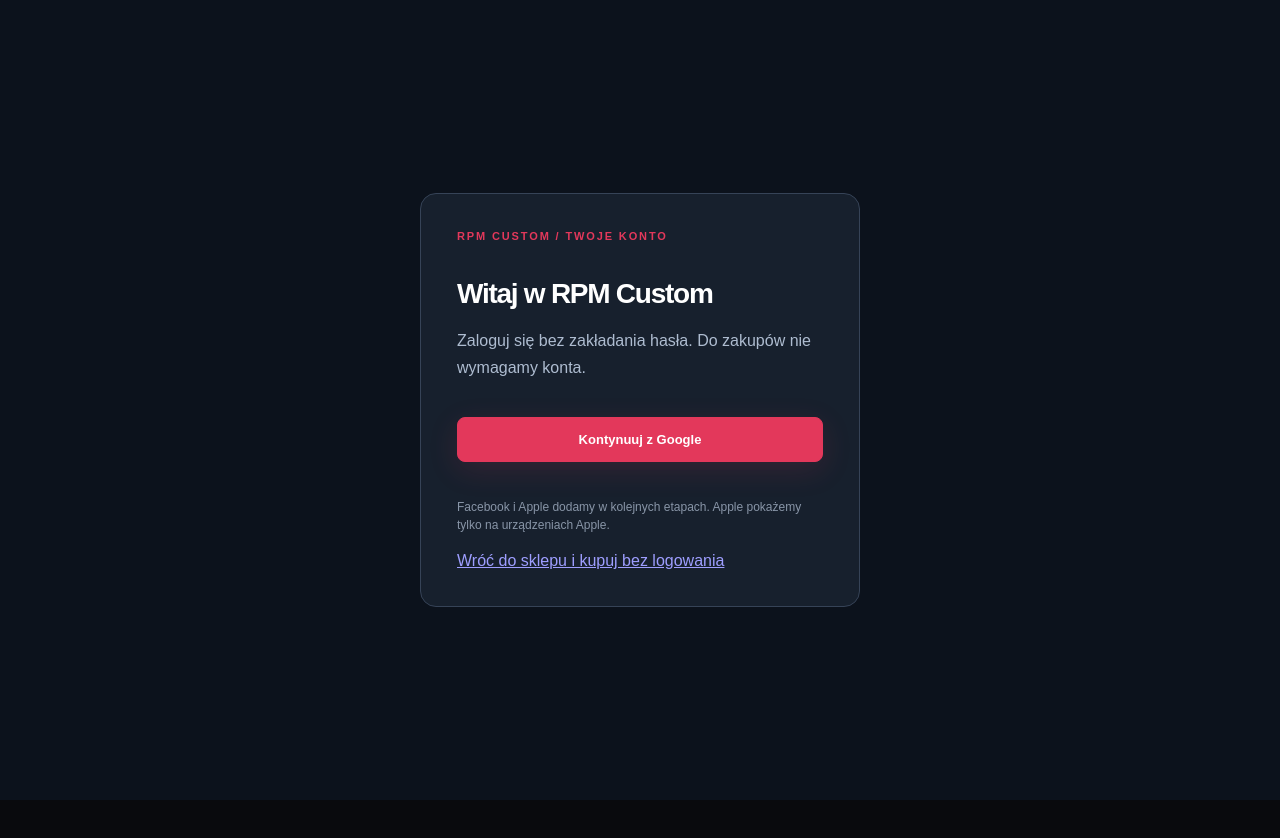
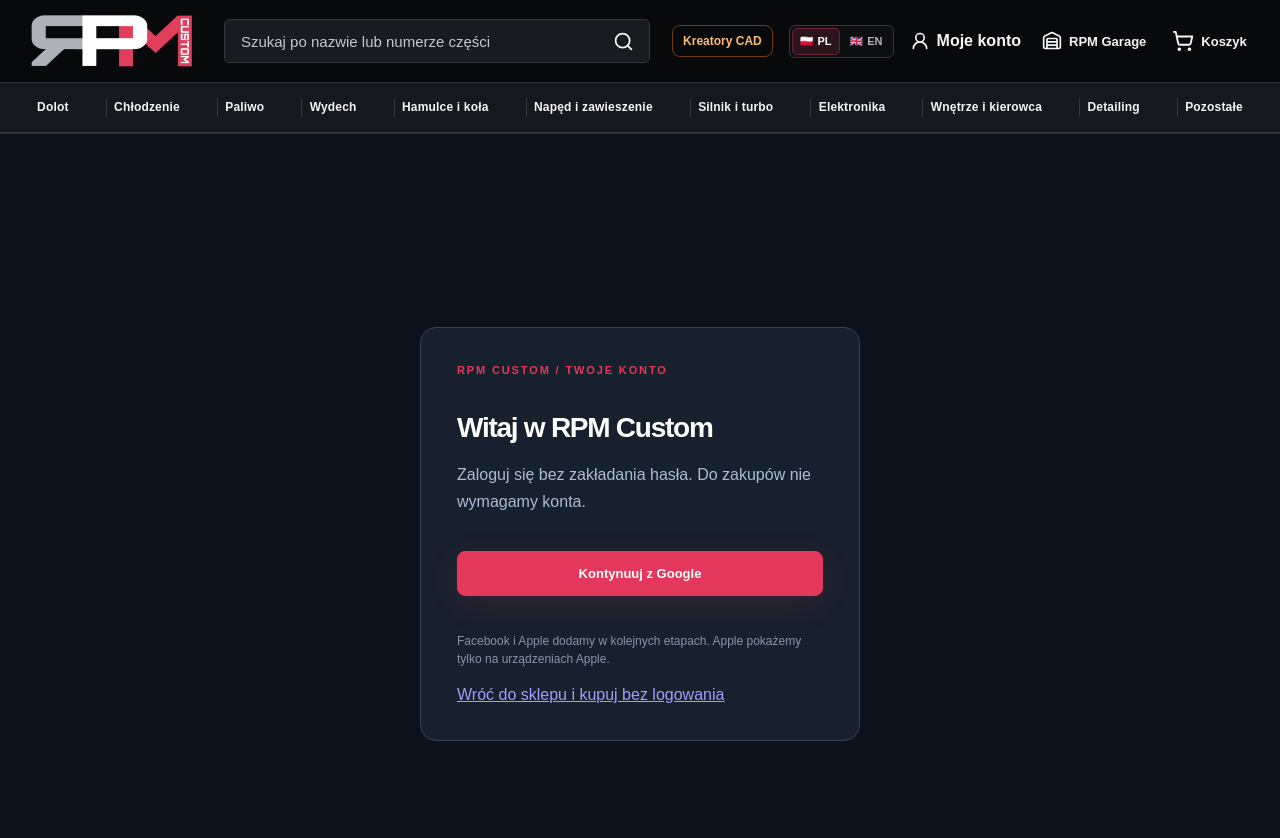
Before and after one commit to Dwierzbicki/rpm-custom-shop, a Next.js app: page /login in a window 1280 px wide. Shown: the top 838 px of the page. Before the commit the page ends 800 px from the top, so only its background shows below. Built offline with nearby package versions, Linux system fonts and the light colour scheme.

Commit message:
Share storefront header with account and engineering pages

```diff
--- a/app/account/page.tsx
+++ b/app/account/page.tsx
@@ -1,7 +1,8 @@
 'use client';
+import StandaloneStorefrontHeader from '../components/storefront/StandaloneStorefrontHeader';
 import {useEffect,useState} from 'react';
 import Link from 'next/link';
-export default function Account(){
+function AccountContent(){
  const [user,setUser]=useState<{email:string|null;display_name:string|null}|null>(null);
  const [loading,setLoading]=useState(true);
  useEffect(()=>{fetch('/api/auth/me',{cache:'no-store'}).then(r=>r.json()).then(data=>setUser(data.user||null)).catch(()=>{}).finally(()=>setLoading(false))},[]);
@@ -9,3 +10,5 @@ export default function Account(){
  if(!user)return <main className="rpm-login-page"><div className="rpm-login-card"><h1>Twoje konto</h1><p>Zaloguj się, aby zobaczyć swój profil.</p><Link href="/login">Przejdź do logowania</Link></div></main>;
  return <main className="rpm-login-page"><section className="rpm-login-card"><span className="eyebrow">RPM CUSTOM / KONTO</span><h1>Cześć, {user.display_name||'Kierowco'}!</h1><p>{user.email}</p><p>Twoje konto jest aktywne. Historia zamówień pojawi się po podłączeniu zamówień do konta.</p><Link href="/">Wróć do sklepu</Link><button className="outline" onClick={async()=>{await fetch('/api/auth/logout',{method:'POST'});window.location.assign('/')}}>Wyloguj się</button></section></main>;
 }
+
+export default function Account(){return <><StandaloneStorefrontHeader/><AccountContent/></>}
--- /dev/null
+++ b/app/components/storefront/StandaloneStorefrontHeader.tsx
@@ -0,0 +1,26 @@
+'use client';
+import {useEffect,useRef,useState} from 'react';
+import StorefrontHeader from './StorefrontHeader';
+import {categoryPath} from '../../category-routing';
+
+export default function StandaloneStorefrontHeader(){
+ const root=useRef<HTMLDivElement>(null);
+ const [compact,setCompact]=useState(true),[lang,setLang]=useState<'pl'|'en'>('pl'),[query,setQuery]=useState(''),[count,setCount]=useState(0);
+ const [mobileMenu,setMobileMenu]=useState(false),[activeFmicRoot,setActiveFmicRoot]=useState<number|null>(null),[activeFmicSub,setActiveFmicSub]=useState<number|null>(null);
+ useEffect(()=>{
+  let frame=0;
+  const measure=()=>{cancelAnimationFrame(frame);frame=requestAnimationFrame(()=>{const nav=root.current?.querySelector('.rpm-desktop-categories');if(nav)setCompact(Array.from(nav.children).reduce((sum,child)=>sum+(child as HTMLElement).offsetWidth,0)>document.documentElement.clientWidth-24)})};
+  const sync=()=>{try{const saved=localStorage.getItem('rpm-language');if(saved==='pl'||saved==='en')setLang(saved);const cart=JSON.parse(localStorage.getItem('rpm-cart')??'[]');setCount(Array.isArray(cart)?cart.reduce((sum,line)=>sum+(Number(line?.qty)||0),0):0)}catch{}};
+  sync();measure();window.addEventListener('resize',measure);window.addEventListener('storage',sync);document.fonts?.ready.then(measure);
+  return()=>{cancelAnimationFrame(frame);window.removeEventListener('resize',measure);window.removeEventListener('storage',sync)};
+ },[]);
+ useEffect(()=>{setMobileMenu(false);setActiveFmicRoot(null);setActiveFmicSub(null)},[compact]);
+ const go=(path:string)=>window.location.assign(path);
+ return <div ref={root} style={{display:'contents'}}><StorefrontHeader compactCategories={compact} lang={lang} query={query} count={count} fmicPreview={true}
+ onQuery={setQuery} onClearSearch={()=>setQuery('')} onHome={()=>go('/')}
+ onSearchSubmit={()=>go('/sklep'+(query.trim()?'?'+new URLSearchParams({q:query.trim()}):''))}
+ onLanguageChange={next=>{setLang(next);try{localStorage.setItem('rpm-language',next)}catch{}document.documentElement.lang=next}}
+ onGarage={()=>go('/garage')} onCart={()=>go('/koszyk')} mobileMenu={mobileMenu} setMobileMenu={setMobileMenu}
+ activeFmicRoot={activeFmicRoot} setActiveFmicRoot={setActiveFmicRoot} activeFmicSub={activeFmicSub} setActiveFmicSub={setActiveFmicSub}
+ onOpenCatalogPath={names=>go(categoryPath(names))} onMotoLab={()=>go('/#rpm-motolab')}/></div>;
+}
--- a/app/login/page.tsx
+++ b/app/login/page.tsx
@@ -1,4 +1,5 @@
 'use client';
+import StandaloneStorefrontHeader from '../components/storefront/StandaloneStorefrontHeader';
 import Link from 'next/link';
 import {useSearchParams} from 'next/navigation';
 import {Suspense} from 'react';
@@ -10,4 +11,4 @@ function LoginContent(){
  {params.get('error')&&<p role="alert" className="rpm-settings-error">Nie udało się zalogować przez Google. Spróbuj ponownie.</p>}
  <Link href="/">Wróć do sklepu i kupuj bez logowania</Link></section></main>
 }
-export default function Login(){return <Suspense fallback={<main className="rpm-login-page"/>}><LoginContent/></Suspense>}
+export default function Login(){return <><StandaloneStorefrontHeader/><Suspense fallback={<main className="rpm-login-page"/>}><LoginContent/></Suspense></>}
```
Also changed, not shown: app/cr-calculator/page.tsx (+2 -8 lines), app/designery/page.tsx (+3 -5 lines).
